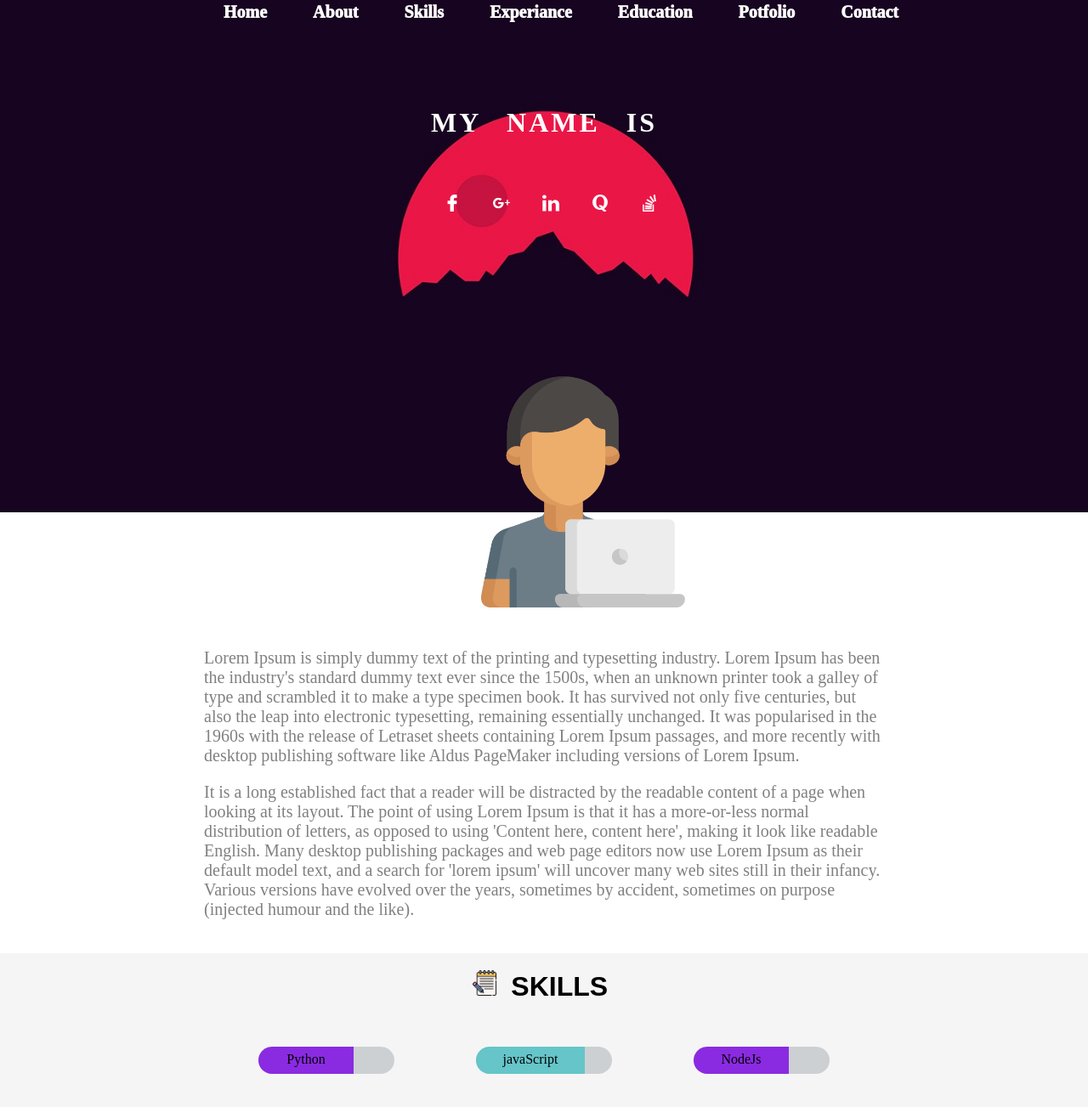
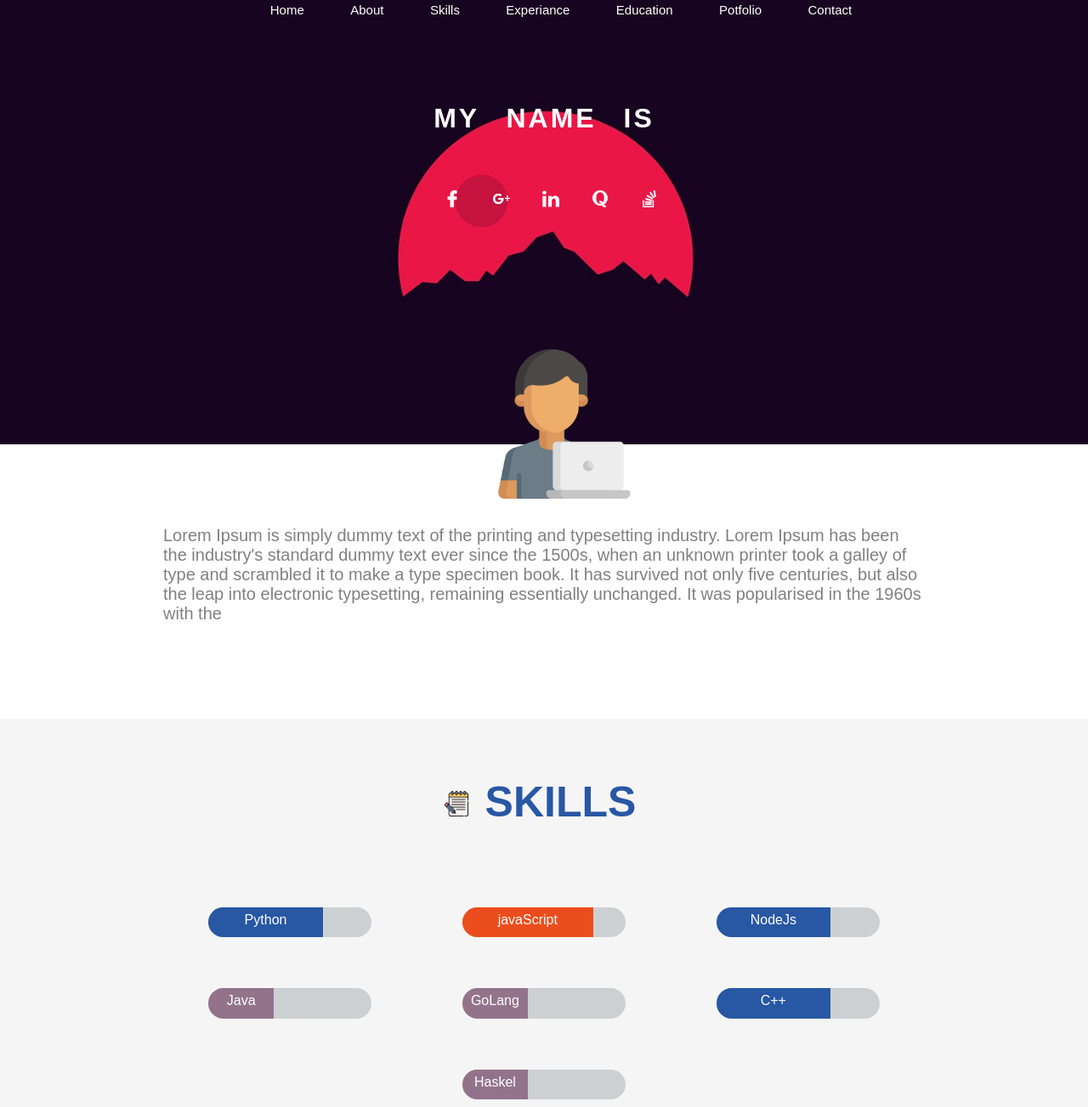
Before and after one commit to Nishant-l/Resume, a plain HTML site: page index.html in a window 1280 px wide. Shown: the part 37-1340 px from the top of the page at 85% size. Drawn offline with Linux system fonts and the light colour scheme.

Commit message:
improved css

```diff
--- a/css/indexx.css
+++ b/css/indexx.css
@@ -6,9 +6,12 @@ nav ul{
     margin: 0px;
     text-align: center;
 }
+.famaly{
+    font-family: sans-serif;
+}
 #headerr{
 
-    height: 80vh;
+    height: 70vh;
     width: 100vw;
     background-image: url(../img/aabbc2.jpg);
     background-size: cover;
@@ -24,8 +27,8 @@ nav ul li a{
     text-decoration: none;
     margin-left: 25px;
     margin-right: 25px;
-    font-weight:1000;
-    font-size: 20px;
+    font-weight:500;
+    font-size: 15px;
     transition: color 0.5s,text-decoration 0.5s;
 }
 nav{
@@ -64,23 +67,23 @@ nav ul li a:hover{
 }
 #about_icon{
     display:block;
-    margin-left: 43vw;
-    margin-top: -10rem;
-    height: 17rem;
-    width: 17rem;
+    margin-left: 45vw;
+    margin-top: -7rem;
+    height: 11rem;
+    width: 11rem;
 }
 #para_text{
-    margin: 15rem;
-    margin-top: 3rem;
+    margin: 12rem;
+    margin-top: 2rem;
     font-size: 20px;
-    margin-bottom: 40px;
+    margin-bottom: 7rem;
     color: gray;
 }
 #skills{
     display: flex;
     flex-direction: column;
     align-items: center;
-    height: 20rem;
+    height: 30rem;
     /* border: 2px black solid; */
     background-color:whitesmoke;
 }
@@ -90,12 +93,14 @@ nav ul li a:hover{
     /* flex-direction: column; */
     justify-content: space-around;
     height: 15rem;
-    width: 60vw;
+    width: 70vw;
     /* border: 2px black solid; */
+    margin-top: 2rem;
+    color: white;
 }
 .ind{
-    height: 2rem;
-    width: 10rem;
+    height: 2.2rem;
+    width: 12rem;
     background-color: rgba(179, 184, 189, 0.596);
     border-radius: 2rem;
     margin: 30px;
@@ -107,21 +112,21 @@ nav ul li a:hover{
 .seventy{
     width: 70%;
     height:100%;
-    background-color: blueviolet;
+    background-color: #2857a4;
     border-top-left-radius: 2rem;
     border-bottom-left-radius: 2rem;
 }
 .five{
     width: 80%;
     height:100%;
-    background-color:  rgb(101, 197, 201);
+    background-color:  #ec4d1c;
     border-top-left-radius: 2rem;
     border-bottom-left-radius: 2rem;
 }
 .forty{
     width: 40%;
     height:100%;
-    background-color: rgb(101, 197, 201);
+    background-color: #93738c;
     border-top-left-radius: 2rem;
     border-bottom-left-radius: 2rem;
 }
@@ -129,6 +134,9 @@ nav ul li a:hover{
     /* display: inline-block; */
     font-family: sans-serif;
     word-spacing: 2px;
+    margin-top: 2.2rem;
+    font-size: 25px;
+    color: #2857a4;
 }
 #skills_title img{
     height: 30px;
@@ -145,8 +153,10 @@ nav ul li a:hover{
     flex-direction: column;
     align-items: center;
     /* border: 2px black solid; */
-    height: 74vh;
+    height: 80vh;
     width: 98vw;
+    margin-top: 2rem;
+    color: #2857a4;
 }
 #icons{
     display: flex;
@@ -155,6 +165,7 @@ nav ul li a:hover{
     height: 60vh;
     width: 95vw;
     /* border: 2px black solid; */
+    margin-top: 2rem;
 }
 
 #icons img{
@@ -167,7 +178,7 @@ nav ul li a:hover{
 #icons div{
     display: flex;
     justify-content: space-around;
-    margin-bottom: 90px;
+    margin-bottom: 7rem;
 
 }
 .hide{
@@ -176,11 +187,12 @@ nav ul li a:hover{
     margin: 0%;
 }
 #icons img:hover {
-    background-color: rgba(158, 158, 158, 0.301);
+    background-color: rgba(158, 158, 158, 0.4);
     box-shadow: 0px 0px 6px 4px gray;
 
 }
 img:hover +.hide{
     visibility: visible;
     color: black;
+    font-size: 1rem;
 }
--- a/index.html
+++ b/index.html
@@ -6,7 +6,7 @@
     <body>
         <header id="headerr">
             <nav>
-                <ul id="nav">
+                <ul id="nav" class="famaly">
                     <li>
                         <a href="#">Home</a>
                     </li>
@@ -32,7 +32,7 @@
             </nav>
             <div id='name-social'>
                 <div id='name'>
-                    <h1>MY NAME IS</h1>
+                    <h1 class="famaly">MY NAME IS</h1>
                 </div>
                 <div id='social'>
                     <ul id="icon">
@@ -49,21 +49,19 @@
         <div id="about">
             <img src="./img/programmer.png" alt="" id="about_icon">
             <div id="para_text">
-                <p>
-                    Lorem Ipsum is simply dummy text of the printing and typesetting industry. Lorem Ipsum has been the industry's standard dummy text ever since the 1500s, when an unknown printer took a galley of type and scrambled it to make a type specimen book. It has survived not only five centuries, but also the leap into electronic typesetting, remaining essentially unchanged. It was popularised in the 1960s with the release of Letraset sheets containing Lorem Ipsum passages, and more recently with desktop publishing software like Aldus PageMaker including versions of Lorem Ipsum.
+                <p class="famaly">
+                    Lorem Ipsum is simply dummy text of the printing and typesetting industry. Lorem Ipsum has been the industry's standard dummy text ever since the 1500s, when an unknown printer took a galley of type and scrambled it to make a type specimen book. It has survived not only five centuries, but also the leap into electronic typesetting, remaining essentially unchanged. It was popularised in the 1960s with the
                 </p>
-                <p>
-                    It is a long established fact that a reader will be distracted by the readable content of a page when looking at its layout. The point of using Lorem Ipsum is that it has a more-or-less normal distribution of letters, as opposed to using 'Content here, content here', making it look like readable English. Many desktop publishing packages and web page editors now use Lorem Ipsum as their default model text, and a search for 'lorem ipsum' will uncover many web sites still in their infancy. Various versions have evolved over the years, sometimes by accident, sometimes on purpose (injected humour and the like).
-                </p>
+
             </div>
 
         </div>
         <div id="skills">
             <div id="skills_title">
                 <img src="./img/pencil.png" alt="">
-                <h1>SKILLS</h1>
+                <h1 class="famaly">SKILLS</h1>
             </div>
-            <div id="indicator_containor">
+            <div id="indicator_containor" class="famaly">
                 <div class="ind">
                     <div class="seventy"><div class="innerText"><span>Python</span></div></div>
                 </div>
@@ -94,12 +92,12 @@
         <div id="edu">
 
         </div>
-        <div id="potfolio">
+        <div id="potfolio" class="famaly">
             <div id="outer">
                 <div id="heading">
                     <span><h1>Potfolio</h1></span>
                 </div>
-                <div id="icons">
+                <div id="icons" class="famaly">
                     <div>
                         <div>
                             <img src="./img/asset_0000000000000024_1550237299_codezen.png" alt="">
```
Also changed, not shown: 1 other file.
